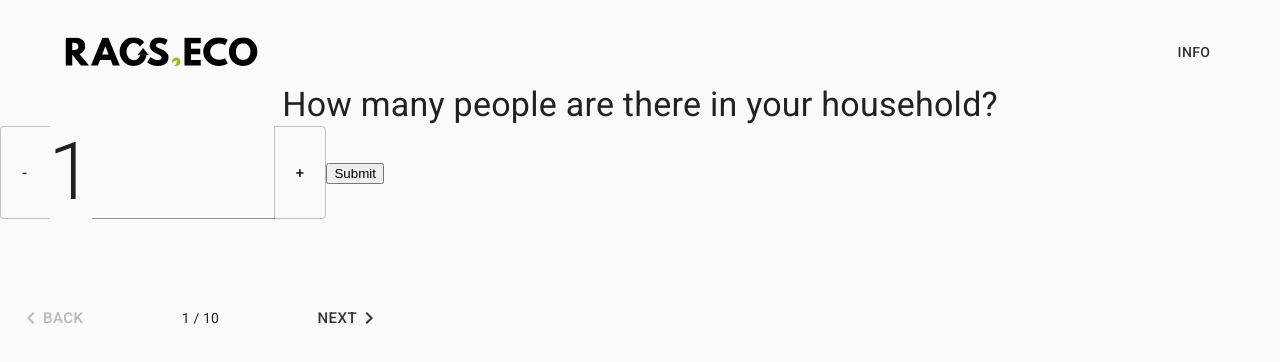
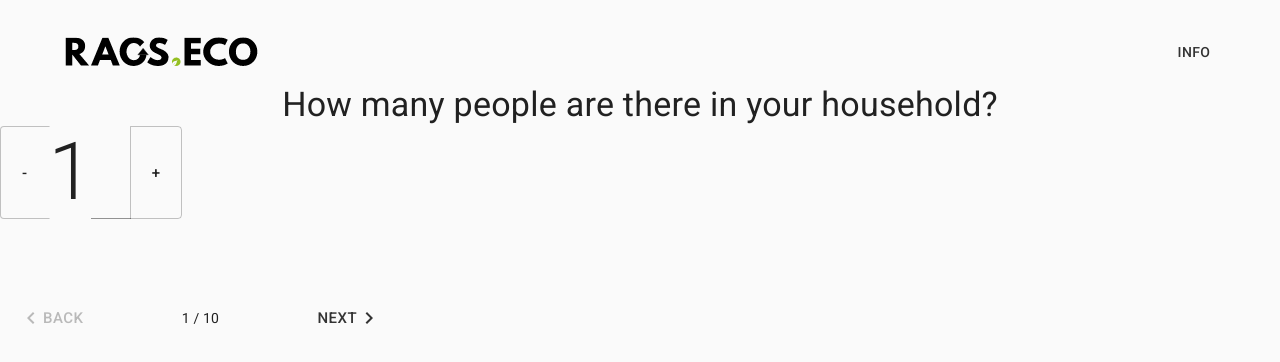
Before and after one commit to maiconburn/rags-calculator, a Next.js app: page / in a window 1280 px wide. Shown: the top 362 px of the page. Built offline with nearby package versions, Linux system fonts and the light colour scheme.

Commit message:
Component Increment Decrement

```diff
--- a/pages/index.js
+++ b/pages/index.js
@@ -1,46 +1,23 @@
 import React from "react";
 import NumberOfPeople from "../components/questions/NumberOfPeople";
-//import ButtonIncrementDecrement from "../components/ButtonIncrementDecrement";
+import ButtonIncrementDecrement from "../components/ButtonIncrementDecrement";
 import NavBar from "../components/NavBar";
 import Stepper from "../components/Steeper";
 import { useForm, Controller } from "react-hook-form";
-import Button from "@material-ui/core/Button";
-import ButtonGroup from "@material-ui/core/ButtonGroup";
-import Typography from "@material-ui/core/Typography";
-import Input from "@material-ui/core/Input";
 
 export default function Index() {
   const { control, handleSubmit } = useForm();
   const onSubmit = (data) => console.log(data);
-
-  const [counter, setCounter] = React.useState(1);
-
-  const handleIncrement = () => {
-    setCounter((counter) => counter + 1);
-  };
-
-  const handleDecrement = () => {
-    setCounter((counter) => counter - 1);
-  };
-
   return (
     <div>
       <NavBar />
       <NumberOfPeople />
       <form onSubmit={handleSubmit(onSubmit)}>
-        <ButtonGroup size="large" aria-label="large outlined button group">
-          <Button onClick={handleDecrement}>-</Button>
-          <Typography variant="h1">{counter}</Typography>
-          <Controller
-            name="numberOfPeople"
-            control={control}
-            render={({ field }) => (
-              <Input type="text" value={counter} {...field} />
-            )}
-          />
-          <Button onClick={handleIncrement}>+</Button>
-        </ButtonGroup>
-        <input type="submit" />
+        <Controller
+          name="numberOfPeople"
+          control={control}
+          render={({ field }) => <ButtonIncrementDecrement {...field} />}
+        />
       </form>
       <Stepper
         stepsNumber={10}
```
